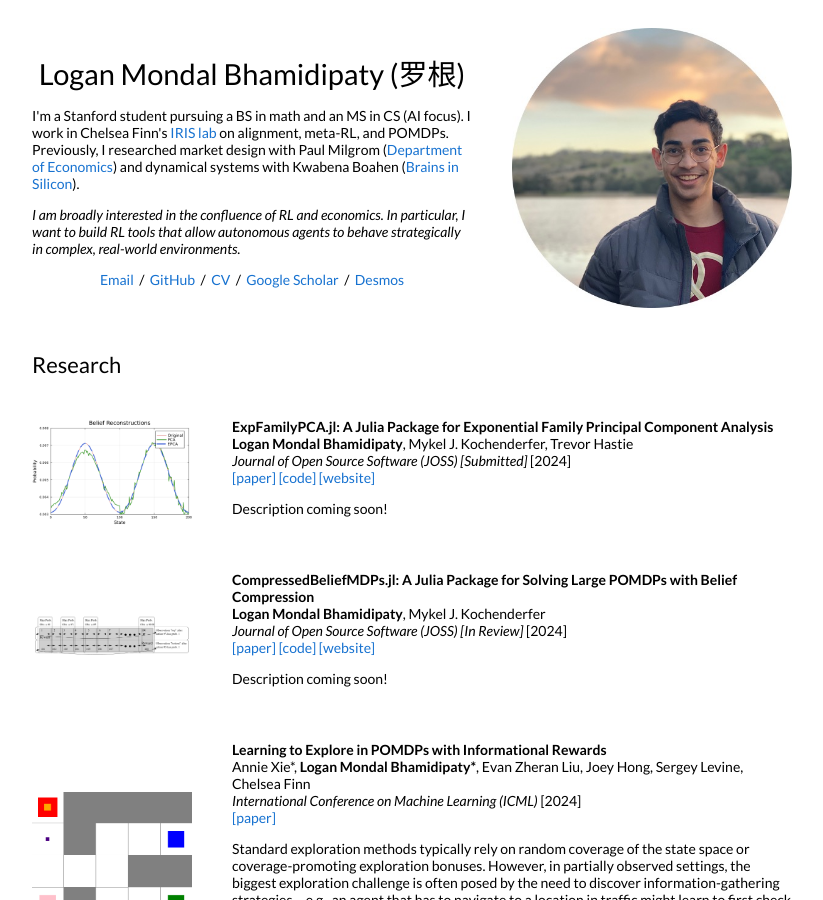
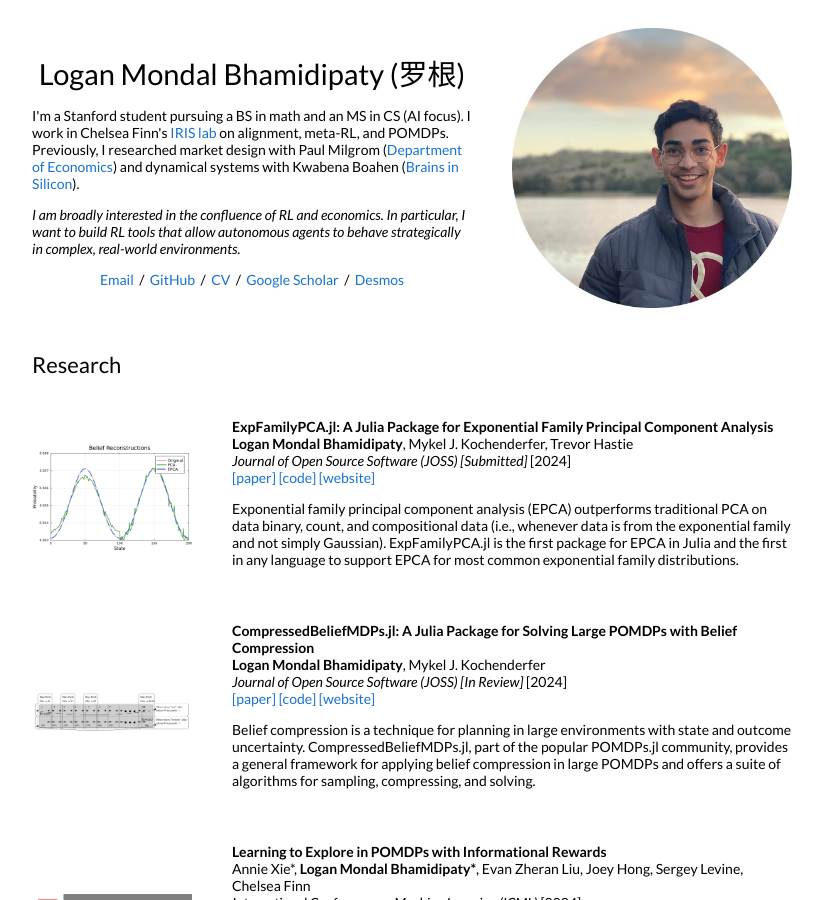
Before and after one commit to FlyingWorkshop/logan-mondal-bhamidipaty, a Jekyll site: the page built from _posts/2024-10-12-epca.md, in a window 1280 px wide and 900 px high. Shown: the whole window, without its empty margins (228-1051 px from the left). Built offline with Jekyll 4.4.1, drawn with Linux system fonts in a browser that asks for light colours; our own code applies the rules of GitHub Pages for plain Markdown files.

Commit message:
updated flavor text

```diff
--- a/_posts/2024-10-12-epca.md
+++ b/_posts/2024-10-12-epca.md
@@ -10,4 +10,4 @@
 code: https://github.com/sisl/ExpFamilyPCA.jl
 website: https://sisl.github.io/ExpFamilyPCA.jl/stable/
 ---
-Description coming soon!
+Exponential family principal component analysis (EPCA) outperforms traditional PCA on data binary, count, and compositional data (i.e., whenever data is from the exponential family and not simply Gaussian). ExpFamilyPCA.jl is the first package for EPCA in Julia and the first in any language to support EPCA for most common exponential family distributions.
```
Also changed, not shown: _posts/2024-07-18-compressed.md (+1 -1 lines).
